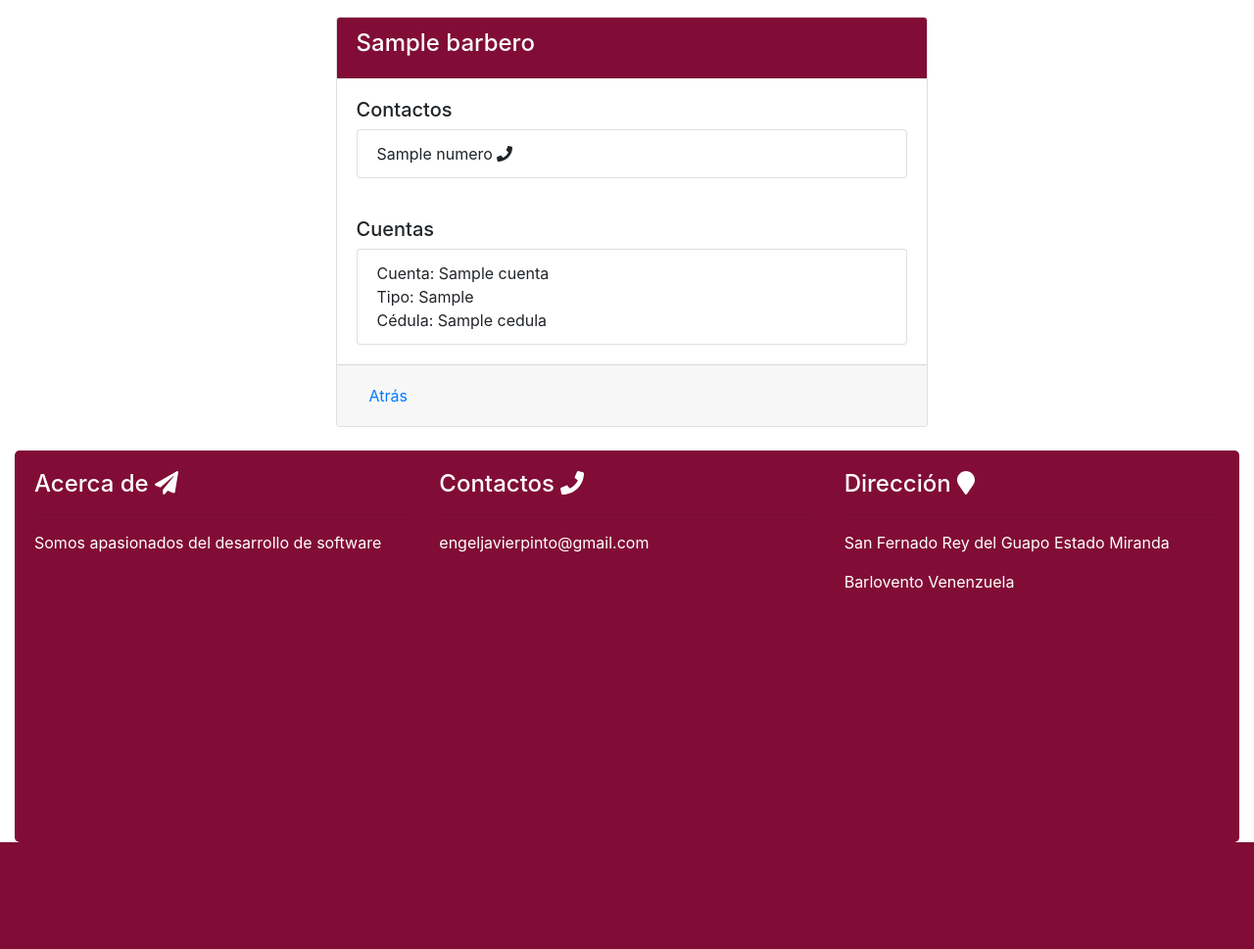
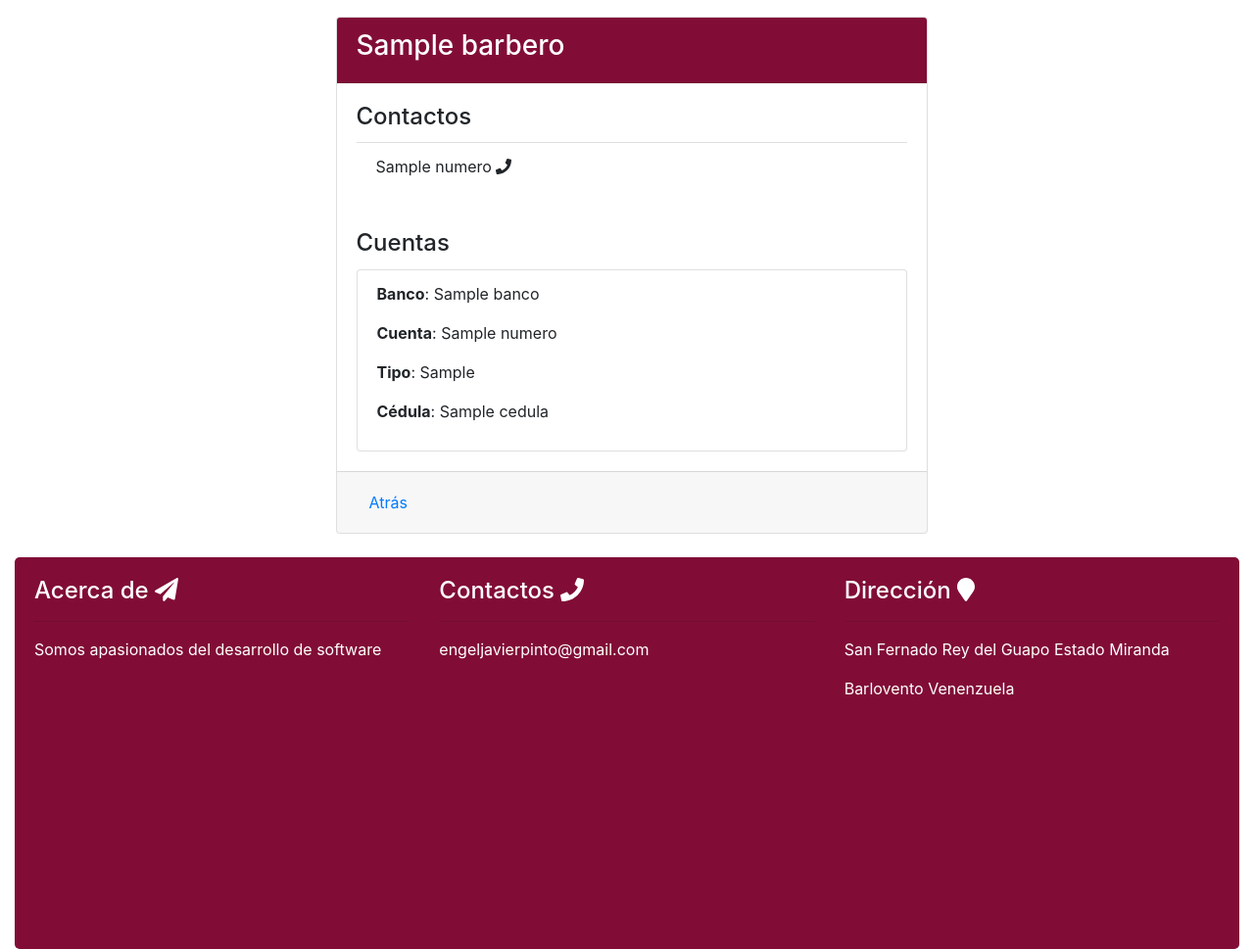
Before and after one commit to engeldevelopment/barberia, a Django app: template barberia/apps/barberos/templates/barberos/detalle.html in a window 1280 px wide. Shown: the part 56-1025 px from the top of the page at 98% size. Before the commit the page ends 916 px from the top, so only its background shows below. Run offline with Django 3.2, Linux system fonts and the light colour scheme; the template is opened without the code that fills it: most values are stand-ins (such as "Sample title", 1, 10 or a date in 2020); some libraries are stand-ins or nearby versions.

Commit message:
Arreglé un poco la plantilla de detalle de los barberos.

```diff
--- a/barberia/apps/barberos/templates/barberos/detalle.html
+++ b/barberia/apps/barberos/templates/barberos/detalle.html
@@ -8,12 +8,13 @@
   <div class="col-12 col-sm-12 col-md-8 mt-4 mb-4">
 		<div class="card">
 		  <div class="card-header">
-		<h4> {{ barbero }}</h4>
+				<h3> {{ barbero }}</h3>
 		  </div>
 		  <div class="card-body">
-		<h5> Contactos </h5>
-		{% if contactos %}
-		<ul class="list-group">
+		  	<div class="card-title">
+					<h4> Contactos </h4>
+		  	</div>
+				<ul class="list-group list-group-flush">
 				{% for contacto in contactos %}
 					  <li class="list-group-item">
 						{{ contacto.numero }} <i class="fa fa-phone"></i>
@@ -25,27 +26,33 @@
 							</div>
 						{% endif %}
 					  </li>
+				{% empty %}
+					<div class="alert alert-primary">
+						<div class="alert-heading"> <h5> No tiene </h5></div>
+						<p> Aún no ha registrado sus contacto. </p>
+					</div>
 				{% endfor %}
 				</ul>
-		{% else %}
-			<h5> No tiene </h5>
-		{% endif %}
 		  </div>
 		  <div class="card-body">
-		<h5> Cuentas </h5>
-		{% if cuentas %}
+		  	<div class="card-title">
+					<h4> Cuentas </h4>
+		  	</div>
 				<ul class="list-group">
 				{% for cuenta in cuentas %}
 					<li class="list-group-item">
-						Cuenta: {{ cuenta }} <br/>
-						Tipo: {{ cuenta.get_tipo_display }} <br/>
-						Cédula: {{ barbero.cedula }}
+						<p> <strong>Banco</strong>: {{ cuenta.banco }} </p>
+						<p> <strong>Cuenta</strong>: {{ cuenta.numero }} </p>
+						<p> <strong>Tipo</strong>: {{ cuenta.get_tipo_display }} </p>
+						<p> <strong>Cédula</strong>: {{ barbero.cedula }} </p>
 					</li>
+				{% empty %}
+					<div class="alert alert-primary">
+						<div class="alert-heading"> <h5> No tiene </h5></div>
+						<p> Aún no ha registrado su cuenta. </p>
+					</div>
 				{% endfor %}
 				</ul>
-		{% else %}
-			<h5> No tiene </h5>
-		{% endif %}
 		  </div>
 		  <div class="card-footer">
 				<div class="btn-group">
```
Lines whose indentation alone changed are shown as unchanged.
